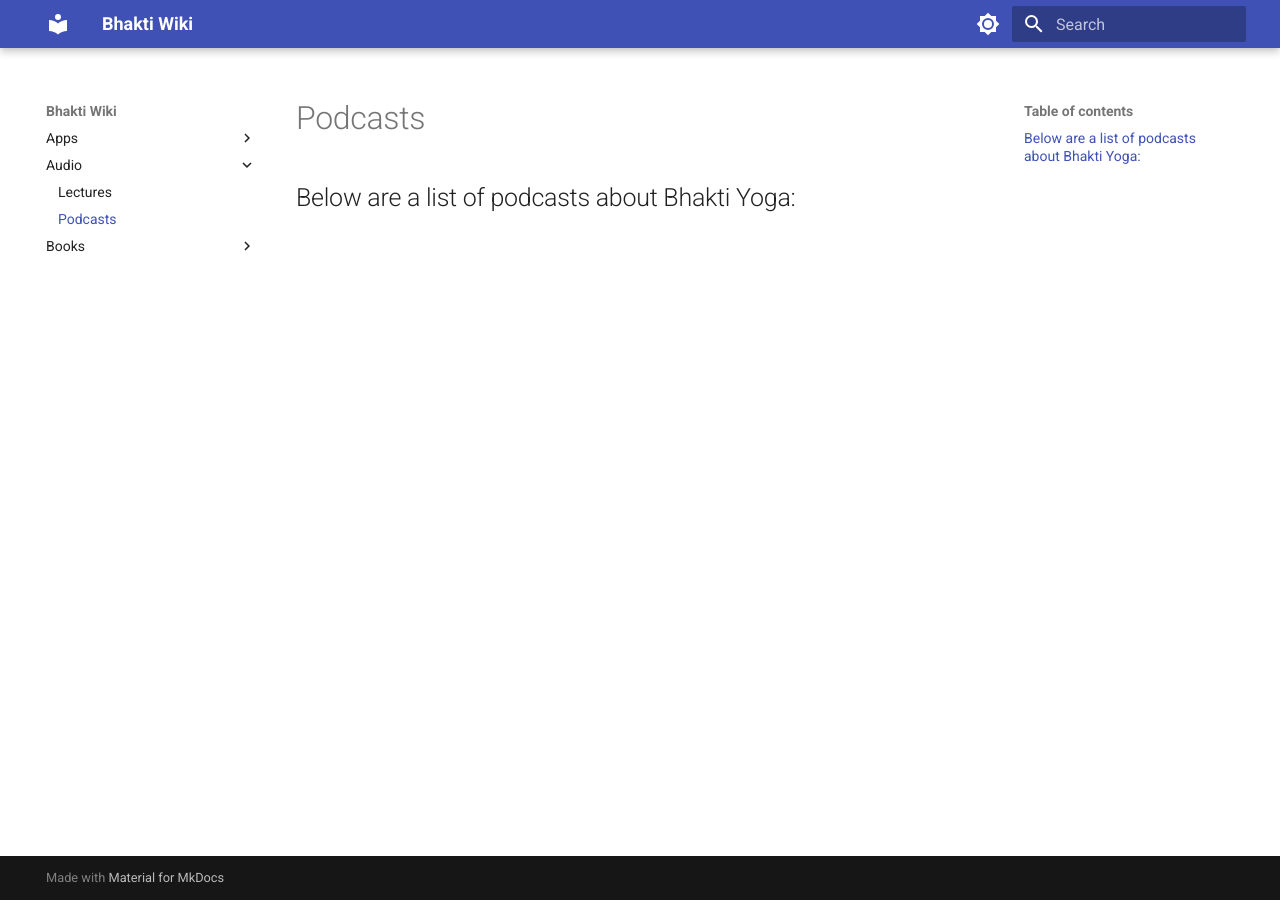
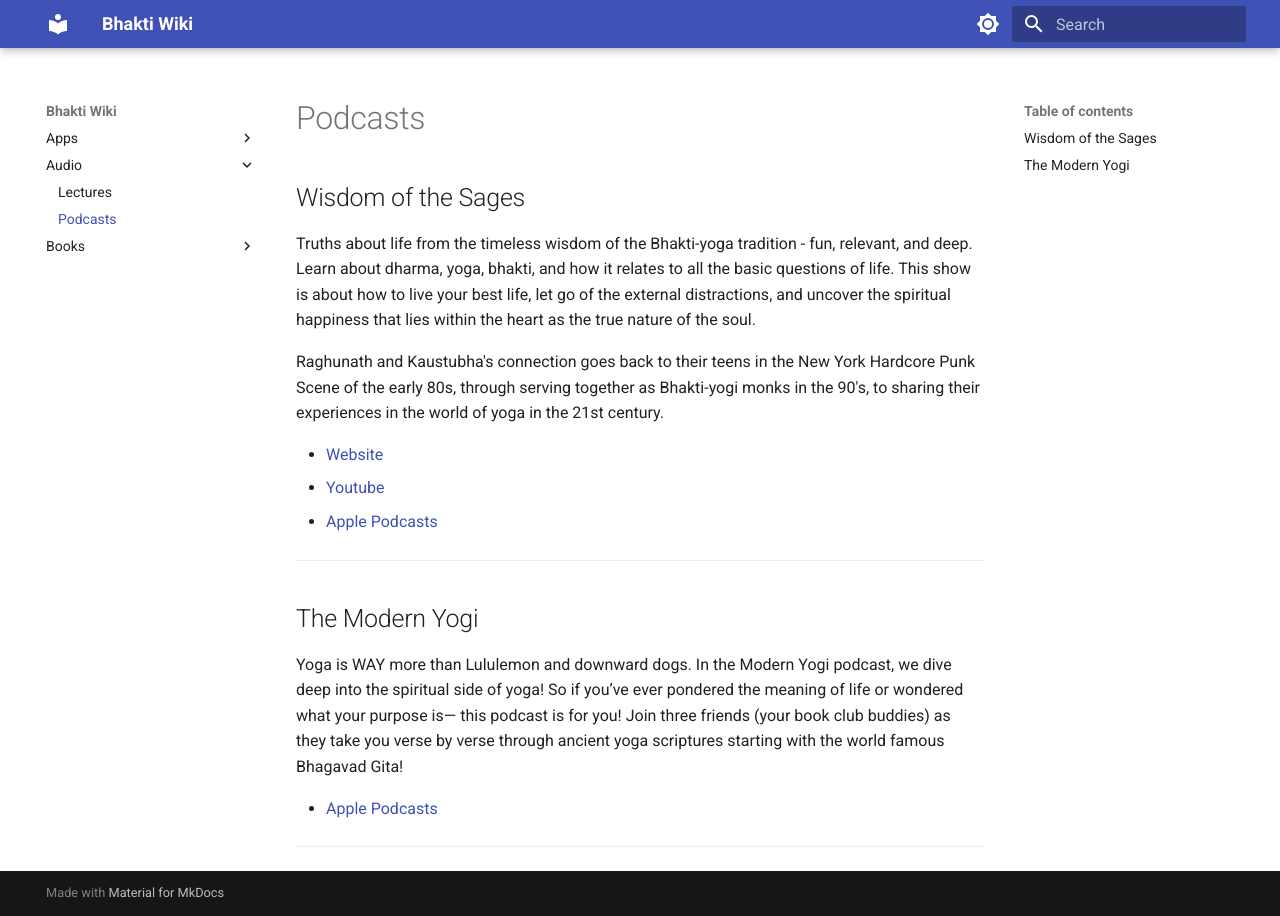
Before and after one commit to BhaktaMikee/bhaktiwiki, an MkDocs documentation site: the page built from docs/Audio/podcasts.md, in a window 1280 px wide. Built offline with MkDocs 1.6.1 and Material for MkDocs 9.7.7, drawn with Linux system fonts in a browser that asks for light colours.

Commit message:
updated nav and updated podcast page

```diff
--- a/docs/Audio/podcasts.md
+++ b/docs/Audio/podcasts.md
@@ -1 +1,18 @@
-## Below are a list of podcasts about Bhakti Yoga:
+## Wisdom of the Sages
+Truths about life from the timeless wisdom of the Bhakti-yoga tradition - fun, relevant, and deep. Learn about dharma, yoga, bhakti, and how it relates to all the basic questions of life. This show is about how to live your best life, let go of the external distractions, and uncover the spiritual happiness that lies within the heart as the true nature of the soul.
+
+Raghunath and Kaustubha's connection goes back to their teens in the New York Hardcore Punk Scene of the early 80s, through serving together as Bhakti-yogi monks in the 90's, to sharing their experiences in the world of yoga in the 21st century.
+
+
+- [Website](https://www.wisdomofthesages.com/)
+- [Youtube](https://www.youtube.com/@WisdomoftheSages)
+- [Apple Podcasts](https://podcasts.apple.com/us/podcast/wisdom-of-the-sages/id1493055485)
+
+---
+
+## The Modern Yogi
+Yoga is WAY more than Lululemon and downward dogs. In the Modern Yogi podcast, we dive deep into the spiritual side of yoga! So if you’ve ever pondered the meaning of life or wondered what your purpose is— this podcast is for you! Join three friends (your book club buddies) as they take you verse by verse through ancient yoga scriptures starting with the world famous Bhagavad Gita!
+
+- [Apple Podcasts](https://podcasts.apple.com/us/podcast/the-modern-yogi-podcast/id1625753203)
+
+---
```
Also changed, not shown: assets/images/mybvl.png (renamed from content/images/SCR-20231223-lcuu-2.png), 2 other files.
